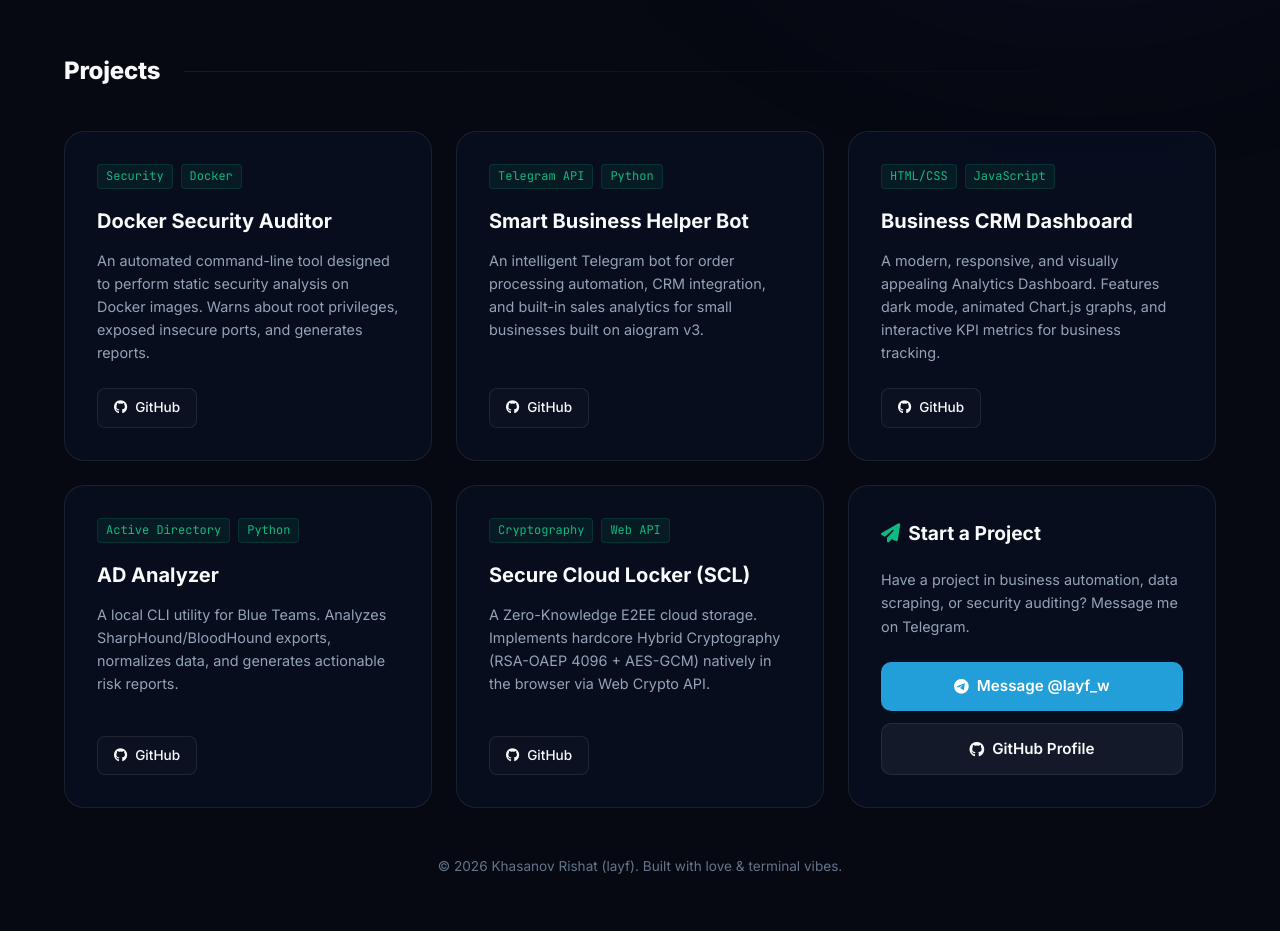
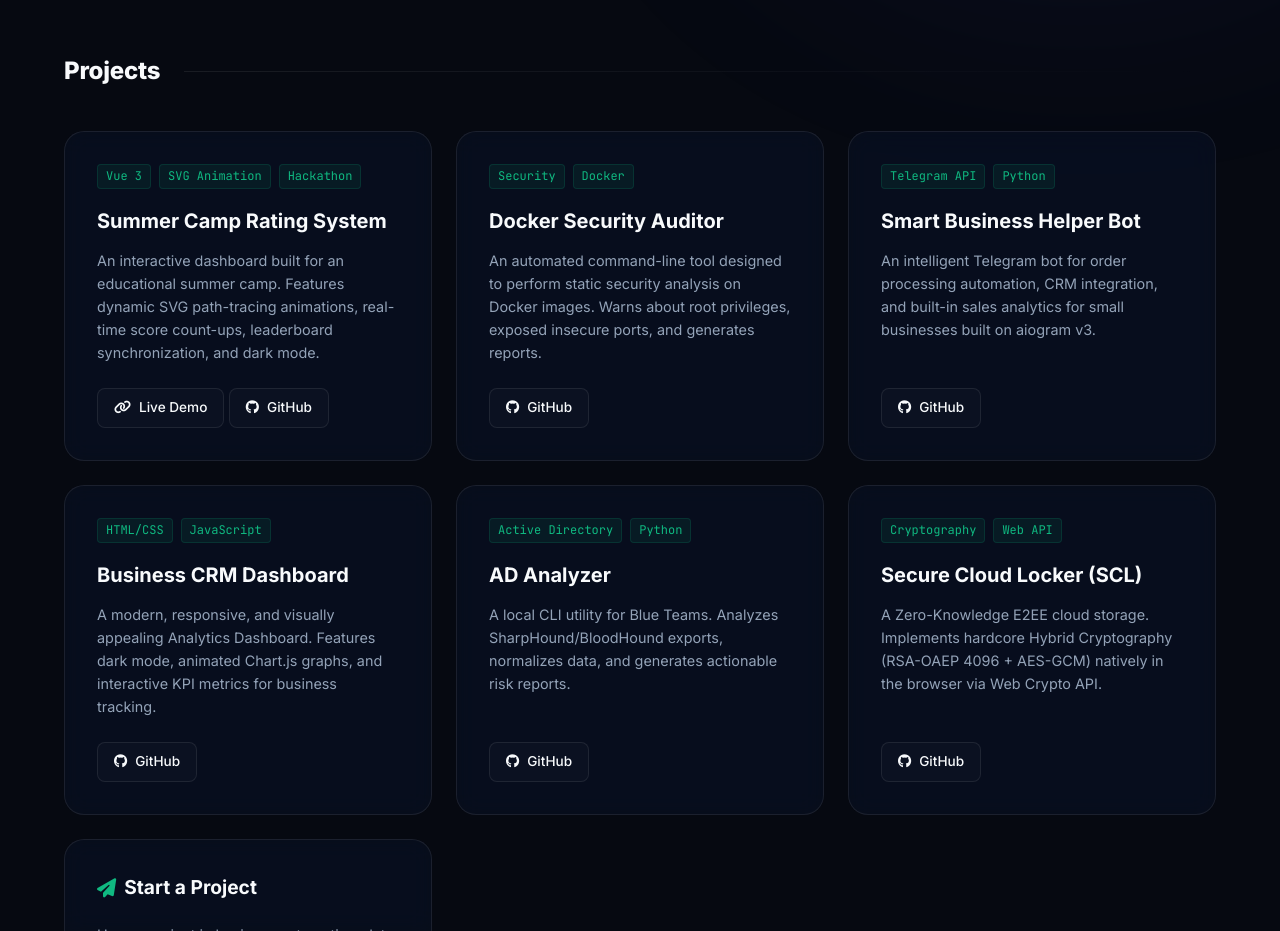
Before and after one commit to layf-dev/layf-dev.github.io, a plain HTML site: page index.html in a window 1280 px wide. Shown: the part 1100-2031 px from the top of the page. Drawn offline with Linux system fonts and the light colour scheme.

Commit message:
feat: Add Summer Camp Rating project

```diff
--- a/index.html
+++ b/index.html
@@ -148,7 +148,22 @@
                 <span class="divider-line"></span>
             </div>
 
-            <!-- PROJECT 1 -->
+            <!-- PROJECT 1: SUMMER CAMP RATING -->
+            <article class="bento-item project-card animate-fade-in" style="animation-delay: 0.45s;">
+                <div class="project-tags">
+                    <span class="tag">Vue 3</span>
+                    <span class="tag">SVG Animation</span>
+                    <span class="tag">Hackathon</span>
+                </div>
+                <h3 class="project-name">Summer Camp Rating System</h3>
+                <p class="project-desc">An interactive dashboard built for an educational summer camp. Features dynamic SVG path-tracing animations, real-time score count-ups, leaderboard synchronization, and dark mode.</p>
+                <div class="project-links">
+                    <a href="https://layf-dev.github.io/summer-camp-rating/" target="_blank" rel="noopener" class="proj-link"><i class="fa-solid fa-link"></i> Live Demo</a>
+                    <a href="https://github.com/layf-dev/summer-camp-rating" target="_blank" rel="noopener" class="proj-link"><i class="fa-brands fa-github"></i> GitHub</a>
+                </div>
+            </article>
+
+            <!-- PROJECT 2 -->
             <article class="bento-item project-card animate-fade-in" style="animation-delay: 0.45s;">
                 <div class="project-tags">
                     <span class="tag">Security</span>
```
